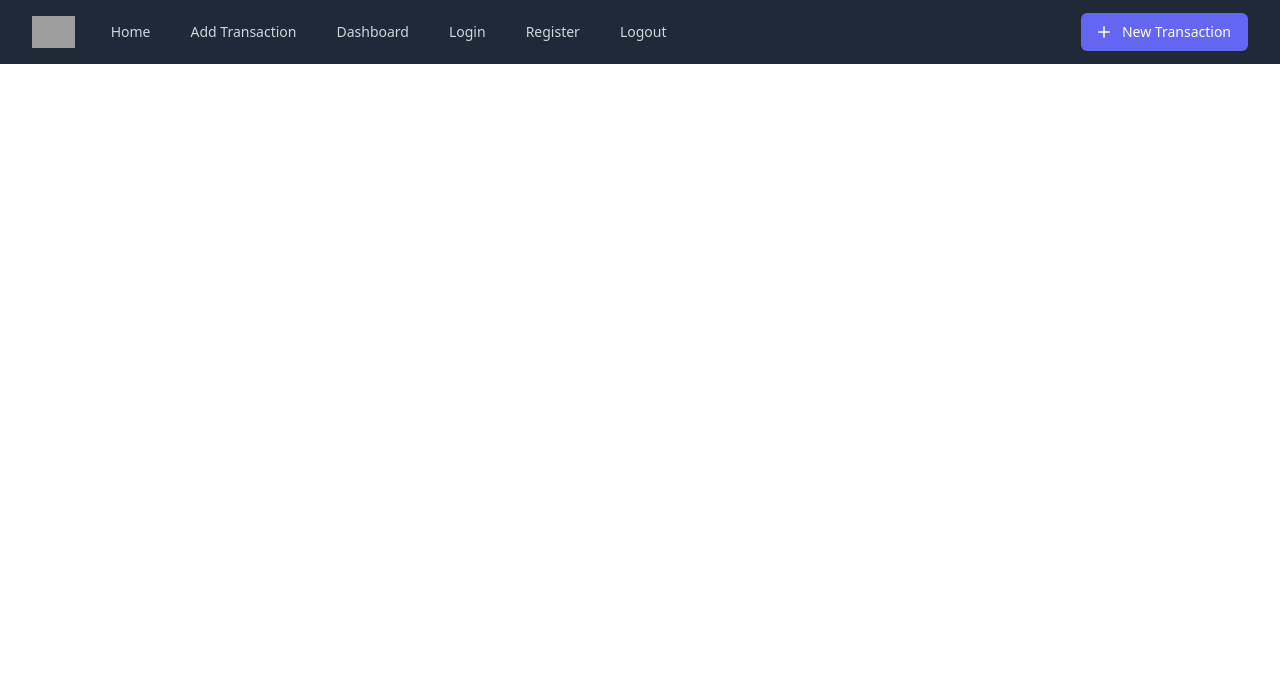
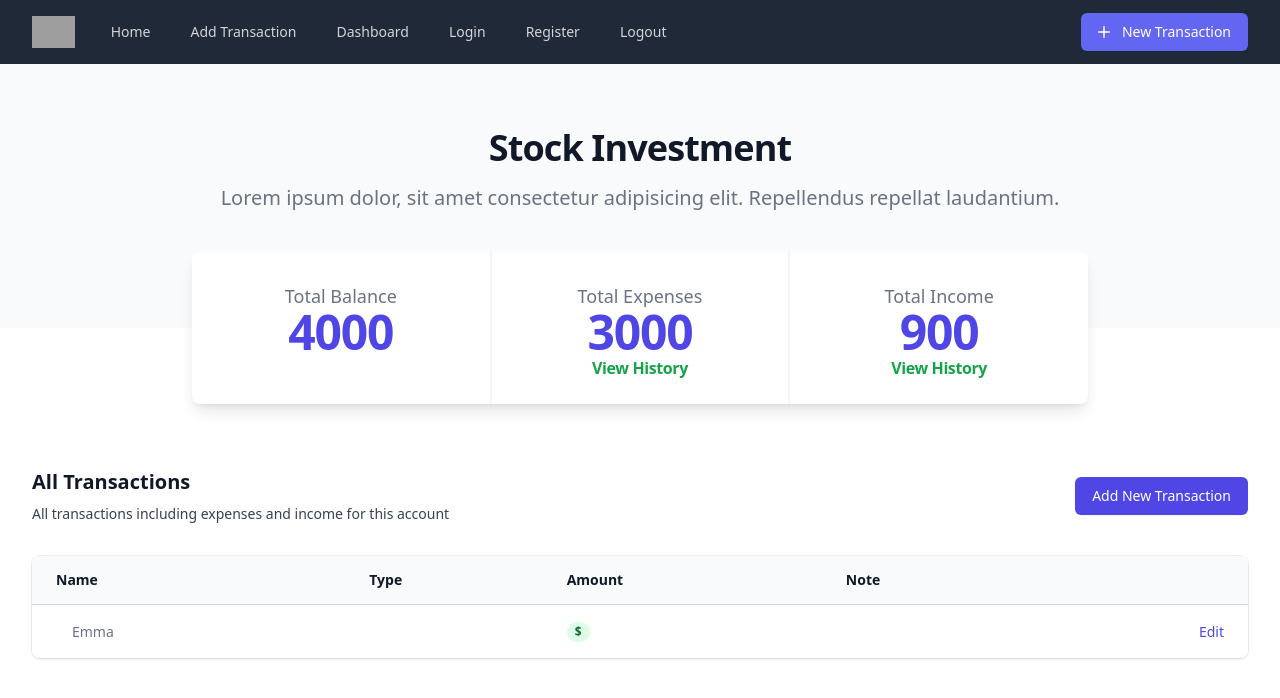
Before and after one commit to aviraljain19/income-expense-tracker, a React (Create React App) app in the folder Client/income-expense-tracker/: page /account-details/1 in a window 1280 px wide. Shown: the top 698 px of the page. Built offline with nearby package versions, Linux system fonts and the light colour scheme; grey boxes are pictures that could not be loaded.

Commit message:
Account details component
Signed-off-by: Aviral Jain <aviraljainltr@gmail.com>

```diff
--- a/Client/income-expense-tracker/src/App.js
+++ b/Client/income-expense-tracker/src/App.js
@@ -6,6 +6,7 @@ import Register from "./components/Forms/Register";
 import Navbar from "./components/Navbar/Navbar";
 import AddTransaction from "./components/Forms/AddTransaction";
 import AccountDashboard from "./components/Dashboard/AccountDashboard";
+import AccountDetails from "./components/Dashboard/AccountDetails";
 
 function App() {
   return (
@@ -17,6 +18,10 @@ function App() {
         <Route path="/register" element={<Register />} />
         <Route path="/add-transaction" element={<AddTransaction />} />
         <Route path="/dashboard" element={<AccountDashboard />} />
+        <Route
+          path="/account-details/:accountID"
+          element={<AccountDetails />}
+        />
       </Routes>
     </BrowserRouter>
   );
--- /dev/null
+++ b/Client/income-expense-tracker/src/components/Dashboard/AccountDetails.js
@@ -0,0 +1,70 @@
+import { Link } from "react-router-dom";
+import AllTransactions from "./AllTransactions";
+
+export default function AccountDetails() {
+  return (
+    <>
+      <div className="bg-gray-50 pt-12 sm:pt-16">
+        <div className="mx-auto max-w-7xl px-4 sm:px-6 lg:px-8">
+          <div className="mx-auto max-w-4xl text-center">
+            <h2 className="text-3xl font-bold tracking-tight text-gray-900 sm:text-4xl">
+              Stock Investment
+            </h2>
+            <p className="mt-3 text-xl text-gray-500 sm:mt-4">
+              Lorem ipsum dolor, sit amet consectetur adipisicing elit.
+              Repellendus repellat laudantium.
+            </p>
+          </div>
+        </div>
+        <div className="mt-10 bg-white pb-12 sm:pb-16">
+          <div className="relative">
+            <div className="absolute inset-0 h-1/2 bg-gray-50" />
+            <div className="relative mx-auto max-w-7xl px-4 sm:px-6 lg:px-8">
+              <div className="mx-auto max-w-4xl">
+                <dl className="rounded-lg bg-white shadow-lg sm:grid sm:grid-cols-3">
+                  <div className="flex flex-col border-b border-gray-100 p-6 text-center sm:border-0 sm:border-r">
+                    <dt className=" mt-2 text-lg font-medium leading-6 text-gray-500">
+                      Total Balance
+                    </dt>
+                    <dd className=" text-5xl font-bold tracking-tight text-indigo-600">
+                      4000
+                    </dd>
+                  </div>
+                  <div className="flex flex-col border-t border-b border-gray-100 p-6 text-center sm:border-0 sm:border-l sm:border-r">
+                    <dt className=" mt-2 text-lg font-medium leading-6 text-gray-500">
+                      Total Expenses
+                    </dt>
+                    <dd className=" text-5xl font-bold tracking-tight text-indigo-600">
+                      3000
+                    </dd>
+                    <Link
+                      to={`/expenses-list/${1}`}
+                      className="  font-bold tracking-tight text-green-600"
+                    >
+                      View History
+                    </Link>
+                  </div>
+                  <div className="flex flex-col border-t border-gray-100 p-6 text-center sm:border-0 sm:border-l">
+                    <dt className=" mt-2 text-lg font-medium leading-6 text-gray-500">
+                      Total Income
+                    </dt>
+                    <dd className=" text-5xl font-bold tracking-tight text-indigo-600">
+                      900
+                    </dd>
+                    <Link
+                      to={`/income-list/${1}`}
+                      className="  font-bold tracking-tight text-green-600"
+                    >
+                      View History
+                    </Link>
+                  </div>
+                </dl>
+              </div>
+            </div>
+          </div>
+        </div>
+      </div>
+      {<AllTransactions />}
+    </>
+  );
+}
--- a/Client/income-expense-tracker/src/components/Dashboard/AccountSummary.js
+++ b/Client/income-expense-tracker/src/components/Dashboard/AccountSummary.js
@@ -20,7 +20,7 @@ const AccountSummary = () => {
                 <div className="flex flex-wrap items-end justify-between -m-2 mb-2">
                   <div className="w-auto p-2">
                     <h3 className="text-sm text-coolGray-500 font-medium">
-                      Todays revenue
+                      Total income
                     </h3>
                   </div>
                   <div className="w-auto p-2">
@@ -71,7 +71,7 @@ const AccountSummary = () => {
                 <div className="flex flex-wrap items-end justify-between -m-2 mb-2">
                   <div className="w-auto p-2">
                     <h3 className="text-sm text-coolGray-500 font-medium">
-                      Todays orders
+                      Total Expenses
                     </h3>
                   </div>
                   <div className="w-auto p-2">
@@ -122,7 +122,7 @@ const AccountSummary = () => {
                 <div className="flex flex-wrap items-end justify-between -m-2 mb-2">
                   <div className="w-auto p-2">
                     <h3 className="text-sm text-coolGray-500 font-medium">
-                      Avg. order value
+                      Balance
                     </h3>
                   </div>
                   <div className="w-auto p-2">
--- /dev/null
+++ b/Client/income-expense-tracker/src/components/Dashboard/AllTransactions.js
@@ -0,0 +1,117 @@
+import React from "react";
+import { Link } from "react-router-dom";
+
+const AllTransactions = () => {
+  const account = {};
+  return (
+    <>
+      <div className="px-4 sm:px-6 lg:px-8">
+        <div className="sm:flex sm:items-center">
+          <div className="sm:flex-auto">
+            <h1 className="text-xl font-semibold text-gray-900">
+              All Transactions
+            </h1>
+            <p className="mt-2 text-sm text-gray-700">
+              All transactions including expenses and income for this account
+            </p>
+          </div>
+          <div className="mt-4 sm:mt-0 sm:ml-16 sm:flex-none">
+            <Link
+              to={`/add-transactions/${account?._id}/`}
+              className="inline-flex items-center justify-center rounded-md border border-transparent bg-indigo-600 px-4 py-2 text-sm font-medium text-white shadow-sm hover:bg-indigo-700 focus:outline-none focus:ring-2 focus:ring-indigo-500 focus:ring-offset-2 sm:w-auto"
+            >
+              Add New Transaction
+            </Link>
+          </div>
+        </div>
+        <div className="mt-8 flex flex-col">
+          <div className="-my-2 -mx-4 overflow-x-auto sm:-mx-6 lg:-mx-8">
+            <div className="inline-block min-w-full py-2 align-middle md:px-6 lg:px-8">
+              <div className="overflow-hidden shadow ring-1 ring-black ring-opacity-5 md:rounded-lg">
+                <table className="min-w-full divide-y divide-gray-300">
+                  <thead className="bg-gray-50">
+                    <tr>
+                      <th
+                        scope="col"
+                        className="py-3.5 pl-4 pr-3 text-left text-sm font-semibold text-gray-900 sm:pl-6"
+                      >
+                        Name
+                      </th>
+                      <th
+                        scope="col"
+                        className="px-3 py-3.5 text-left text-sm font-semibold text-gray-900"
+                      >
+                        Type
+                      </th>
+                      <th
+                        scope="col"
+                        className="px-3 py-3.5 text-left text-sm font-semibold text-gray-900"
+                      >
+                        Amount
+                      </th>
+                      <th
+                        scope="col"
+                        className="px-3 py-3.5 text-left text-sm font-semibold text-gray-900"
+                      >
+                        Note
+                      </th>
+                      <th
+                        scope="col"
+                        className="relative py-3.5 pl-3 pr-4 sm:pr-6"
+                      >
+                        <span className="sr-only">Edit</span>
+                      </th>
+                    </tr>
+                  </thead>
+                  <tbody className="divide-y divide-gray-200 bg-white">
+                    {/* loop */}
+                    <tr key={account?.email} className={account?.color}>
+                      <td className="whitespace-nowrap py-4 pl-4 pr-3 text-sm sm:pl-6">
+                        <div className="flex items-center">
+                          <div className="ml-4">
+                            <div className="font-medium text-gray-900">
+                              {account?.name}
+                            </div>
+                            <div className="text-gray-500">Emma</div>
+                          </div>
+                        </div>
+                      </td>
+                      <td className="whitespace-nowrap px-3 py-4 text-sm text-gray-500">
+                        <div className="text-gray-900">
+                          {account?.transactionType}
+                        </div>
+                        {/* <div className="text-gray-500">
+                            {account?.department}nn
+                          </div> */}
+                      </td>
+                      <td className="whitespace-nowrap px-3 py-4 text-sm text-gray-500">
+                        <span className="inline-flex rounded-full bg-green-100 px-2 text-xs font-semibold leading-5 text-green-800">
+                          $ {account?.amount}
+                        </span>
+                      </td>
+                      <td className="whitespace-nowrap px-3 py-4 text-sm text-gray-500">
+                        {account?.notes}
+                      </td>
+                      <td className="relative whitespace-nowrap py-4 pl-3 pr-4 text-right text-sm font-medium sm:pr-6">
+                        <a
+                          href="#"
+                          className="text-indigo-600 hover:text-indigo-900"
+                        >
+                          Edit
+                          <span className="sr-only">, {account?.name}</span>
+                        </a>
+                      </td>
+                    </tr>
+                    {/* end */}
+                  </tbody>
+                </table>
+              </div>
+            </div>
+          </div>
+        </div>
+      </div>
+    </>
+  );
+};
+
+export default AllTransactions;
```
